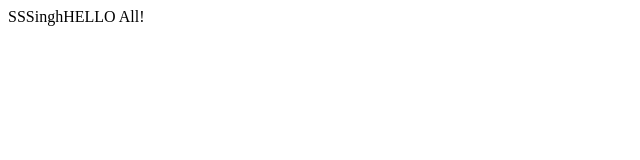
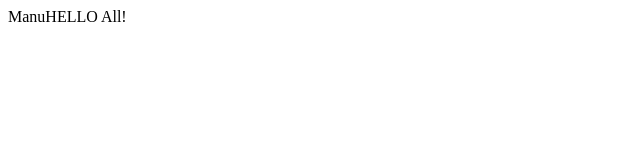
Before and after one commit to keventers20/iam-repo, a plain HTML site: page index.html in a window 1280 px wide. Shown: the full height of the page, 0-640 px from the left. Drawn offline with Linux system fonts and the light colour scheme.

Commit message:
HIT FOUR

```diff
--- a/index.html
+++ b/index.html
@@ -1 +1 @@
-<html><head>SSSingh</head><body>HELLO All!</body></html>
+<html><head>Manu</head><body>HELLO All!</body></html>
```
